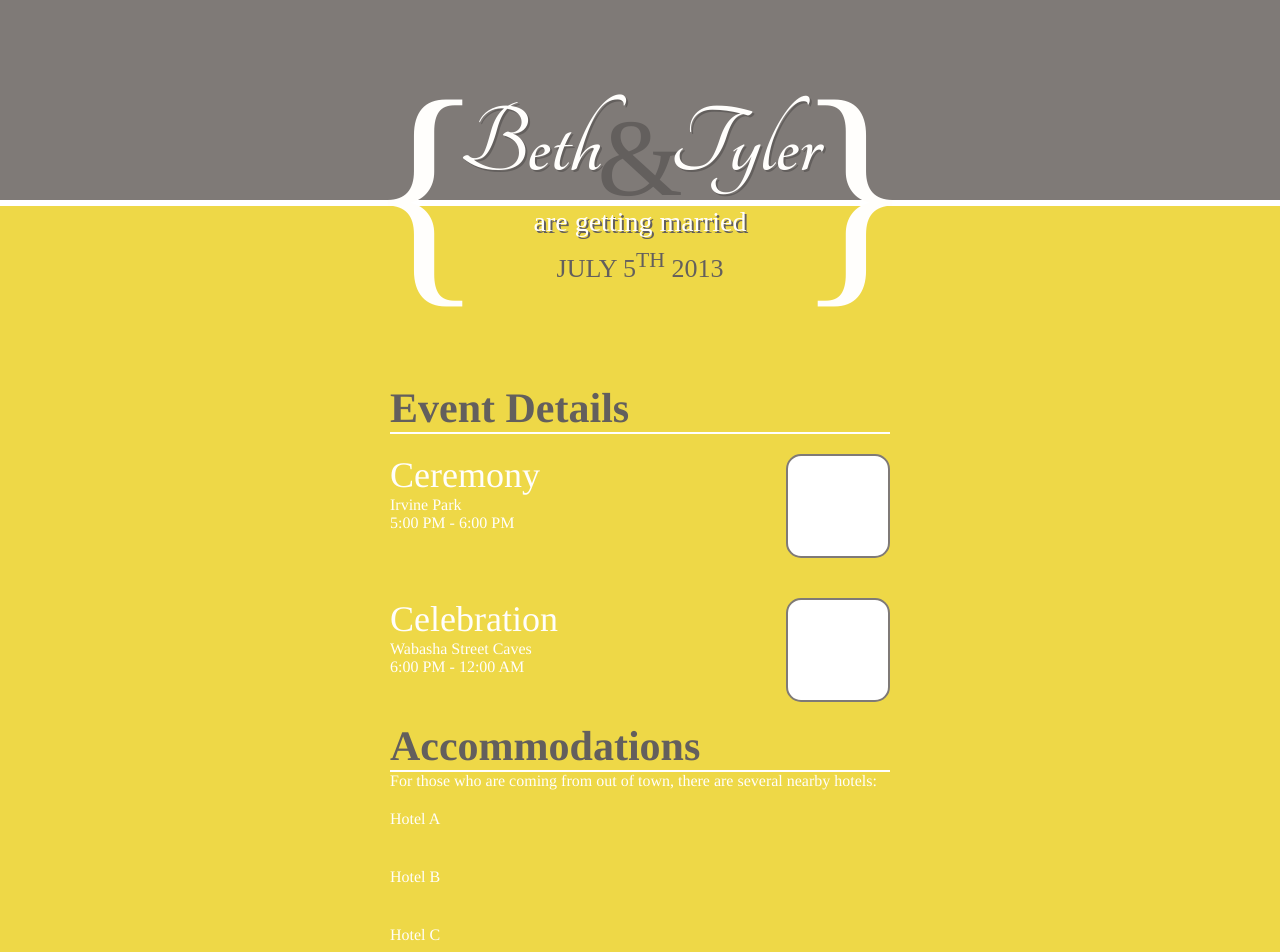
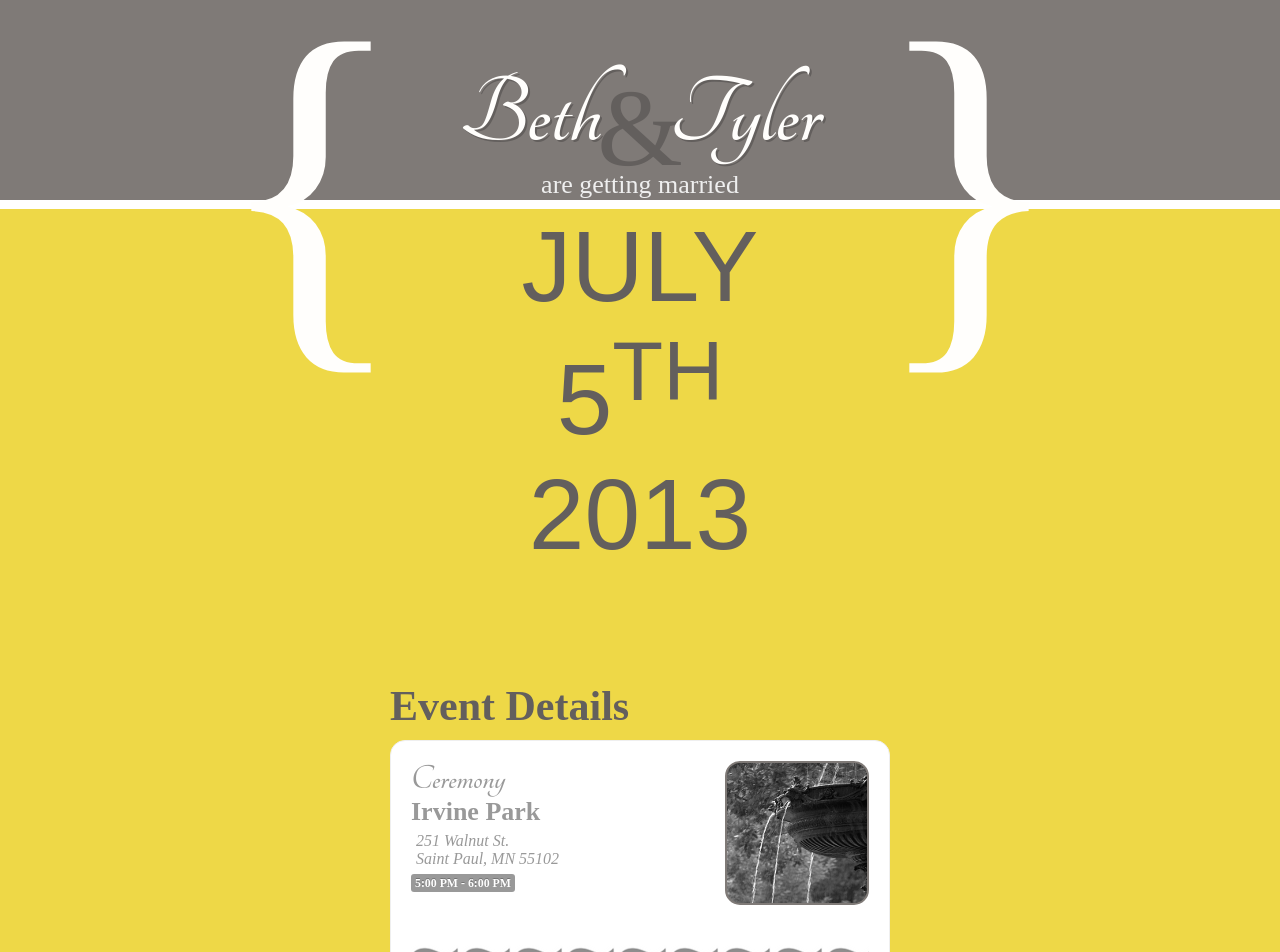
Before and after one commit to spencewood/bethandtyler.com, a Jekyll site: the page built from index.html, in a window 1280 px wide. Shown: the top 952 px of the page. Built offline with Jekyll 4.4.1, drawn with Linux system fonts in a browser that asks for light colours; some web fonts are replaced; some of the changed text lies outside the part shown.

Commit message:
Updates to design and adding images.

```diff
--- a/_layouts/default.html
+++ b/_layouts/default.html
@@ -1,7 +1,7 @@
 <!DOCTYPE html>
 <html>
 	<head>
-		<link href='http://fonts.googleapis.com/css?family=Brawler|Tangerine:700|Diplomata+SC' rel='stylesheet' type='text/css'>
+		<link href='http://fonts.googleapis.com/css?family=Brawler|Tangerine:700|Diplomata+SC|Six+Caps' rel='stylesheet' type='text/css'>
 		<link href="/assets/styles/reset.css" rel="stylesheet">
 		<link href="/assets/styles/main.css" rel="stylesheet">
 		<script type="text/javascript">
--- a/assets/styles/main.css
+++ b/assets/styles/main.css
@@ -12,6 +12,19 @@ h1{
 	display: none;
 }
 
+address{
+	font-style: italic;
+}
+
+a{
+	color: #8492F0;
+	text-decoration: none;
+}
+
+a:hover{
+	text-decoration: underline;
+}
+
 /* Positioning containers */
 #container{
 	min-height: 100%;
@@ -22,7 +35,7 @@ h1{
 	background-color: #7F7A77;
 	width: 100%;
 	height: 200px;
-	border-bottom: 6px solid #FFF;
+	border-bottom: 9px solid #FFF;
 	position: relative;
 }
 
@@ -44,22 +57,22 @@ h1{
 .footer-container{
 	background-color: #7F7A77;
 	height: 300px;
-	border-top: 6px solid #fff;
+	border-top: 9px solid #fff;
 }
 
 /* Braces */
 .brace{
 	position: absolute;
-	font-size: 250px;
-	top: -50px;
+	font-size: 400px;
+	top: -110px;
 }
 
 .brace-left{
-	left: -75px;
+	left: -225px;
 }
 
 .brace-right{
-	right: -75px;
+	right: -225px;
 }
 
 /* Header content */
@@ -92,22 +105,53 @@ h1{
 }
 
 .blurb{
-	font-family: 'Brawler', serif;
-	font-size: 28px;
-	text-shadow: 2px 2px #635f5d;
+	font-family: 'Diplomata SC', cursive;
+	color: #efefef;
+	font-size: 26px;
 }
 
 .date-container{
 	margin: 0 auto;
 	width: 400px;
-	padding-top: 10px;
 }
 
 .date{
-	font-family: 'Diplomata SC', cursive;
-	font-size: 26px;
+	font-family: 'Six Caps', sans-serif;
+	font-size: 100px;
 	text-transform: uppercase;
 	color: #635f5d;
+}
+
+/* Flair */
+.label{
+	display: inline-block;
+	padding: 2px 4px;
+	font-size: 11.844px;
+	font-weight: bold;
+	line-height: 14px;
+	color: #ffffff;
+	text-shadow: 0 -1px 0 rgba(0, 0, 0, 0.25);
+	white-space: nowrap;
+	vertical-align: baseline;
+	background-color: #999999;
+	-webkit-border-radius: 3px;
+	-moz-border-radius: 3px;
+	border-radius: 3px;
+}
+
+/* Box pics */
+.box.fountain{
+	background-image: url(../images/fountain.png);
+}
+
+.box.caves{
+	background-image: url(../images/caves.png);
+}
+
+.tildes{
+	background-image: url(../images/tilde.png);
+	background-repeat: repeat;
+	height: 21px;
 }
 
 /* Body content */
@@ -116,6 +160,7 @@ h1{
 	margin-top: 100px;
 	width: 500px;
 	text-align: left;
+	font-family: 'Brawler', serif;
 }
 
 .box{
@@ -123,20 +168,36 @@ h1{
 	border-radius: 15px;
 	background-color: #fff;
 	border: 2px solid #7F7A77;
-	height: 100px;
-	width: 100px;
+	height: 140px;
+	width: 140px;
 }
 
 .body h2{
 	font-weight: 700;
 	font-size: 42px;
 	color: #635f5d;
-	border-bottom: 2px solid #fff;
+	padding: 10px 0;
+}
+
+.body section{
+	margin-bottom: 60px;
+}
+
+ul.block-list{
+	color: #999;
+	-moz-border-radius: 15px;
+	border-radius: 15px;
+	border: 1px solid #efefef;
+	background-color: #fff;
 }
 
 ul.block-list li{
 	overflow: hidden;
-	padding: 20px 0;
+	padding: 20px;
+}
+
+ul.block-list address{
+	padding: 5px;
 }
 
 /* Events */
@@ -148,7 +209,13 @@ ul.event-list li{
 }
 
 ul.event-list li h3{
+	font-family: 'Tangerine', cursive;
 	font-size: 36px;
+}
+
+ul.event-list li h4{
+	font-weight: bold;
+	font-size: 26px;
 }
 
 ul.event-list .box{
@@ -162,3 +229,15 @@ ul.hotel-list{
 
 ul.hotel-list li{
 }
+
+ul.hotel-list li h3{
+	font-weight: bold;
+	font-size: 26px;
+}
+
+ul.hotel-list .map{
+	float: left;
+	-moz-border-radius: 15px;
+	border-radius: 15px;
+	margin-right: 10px;
+}
--- a/index.html
+++ b/index.html
@@ -12,11 +12,12 @@ layout: default
 			<span class="name name-two">Tyler</span>
 			<span class="and">&amp;</span>
 		</div>
+		<div class="blurb">are getting married</div>
 	</div>
 </header>
 <div class="bottom-container">
 	<div class="top-line-container">
-		<div class="blurb">are getting married</div>
+
 		<div class="date-container">
 			<span class="date">July 5<sup>th</sup> 2013</span>
 		</div>
@@ -26,39 +27,59 @@ layout: default
 			<h2>Event Details</h2>
 			<ul class="block-list event-list">
 				<li>
-					<div class="box"></div>
+					<div class="box fountain"></div>
 					<h3>Ceremony</h3>
-					<div>Irvine Park</div>
-					<div>5:00 PM - 6:00 PM</div>
+					<h4>Irvine Park</h4>
+					<address>
+						<div>251 Walnut St.</div>
+						<div>Saint Paul, MN 55102</div>
+					</address>
+					<span class="label">5:00 PM - 6:00 PM</span>
 				</li>
 				<li>
-					<div class="box"></div>
+					<div class="tildes"></div>
+				</li>
+				<li>
+					<div class="box caves"></div>
 					<h3>Celebration</h3>
-					<div>Wabasha Street Caves</div>
-					<div>6:00 PM - 12:00 AM</div>
+					<h4>Wabasha Street Caves</h4>
+					<address>
+						<div>215 Wabasha St. S</div>
+						<div>Saint Paul, MN 55107</div>
+					</address>
+					<span class="label">6:00 PM - 12:00 AM</span>
 				</li>
 			</ul>
 		</section>
 		<section>
 			<h2>Accommodations</h2>
-			<p>
+			<!--<p>
 				For those who are coming from out of town, there are several nearby
-				hotels:
-			</p>
+				hotels to the events:
+			</p>-->
 			<ul class="block-list hotel-list">
 				<li>
-					<h3>Hotel A</h3>
+					<img src="http://maps.googleapis.com/maps/api/staticmap?markers=color:red%7Clabel:A%7C44.944465,-93.092523&markers=color:blue%7Clabel:B%7C44.940767,-93.102254&markers=color:green%7Clabel:C%7C44.936066,-93.086858&zoom=14&size=220x200&sensor=false" class="map">
+					<h3>Crowne Plaza</h3>
+					<a href="http://www.cpstpaul.com/" target="_blank">http://www.cpstpaul.com</a>
+					<address>
+						<div>11 Kellogg Boulevard E</div>
+						<div>Saint Paul, MN 55101</div>
+					</address>
 				</li>
 				<li>
-					<h3>Hotel B</h3>
-				</li>
-				<li>
-					<h3>Hotel C</h3>
+					<img src="http://maps.googleapis.com/maps/api/staticmap?markers=color:red%7Clabel:A%7C44.944594,-93.103348&markers=color:blue%7Clabel:B%7C44.940767,-93.102254&markers=color:green%7Clabel:C%7C44.936066,-93.086858&zoom=14&size=220x200&sensor=false" class="map">
+					<h3>Holiday Inn</h3>
+					<a href="http://www.holidayinn.com/hotels/us/en/st.-paul/mspal/hoteldetail">http://www.holidayinn.com</a>
+					<address>
+						<div>175 W 7th St.</div>
+						<div>Saint Paul, MN 55102</div>
+					</address>
 				</li>
 			</ul>
 		</section>
 	</div>
 </div>
 <footer class="footer-container">
-
+	<!-- need contact info here -->
 </footer>
```
Also changed, not shown: other parts of _layouts/default.html (+2 -1 lines), assets/images/caves.png (added), assets/images/fountain.png (added), assets/images/tilde.png (added).
